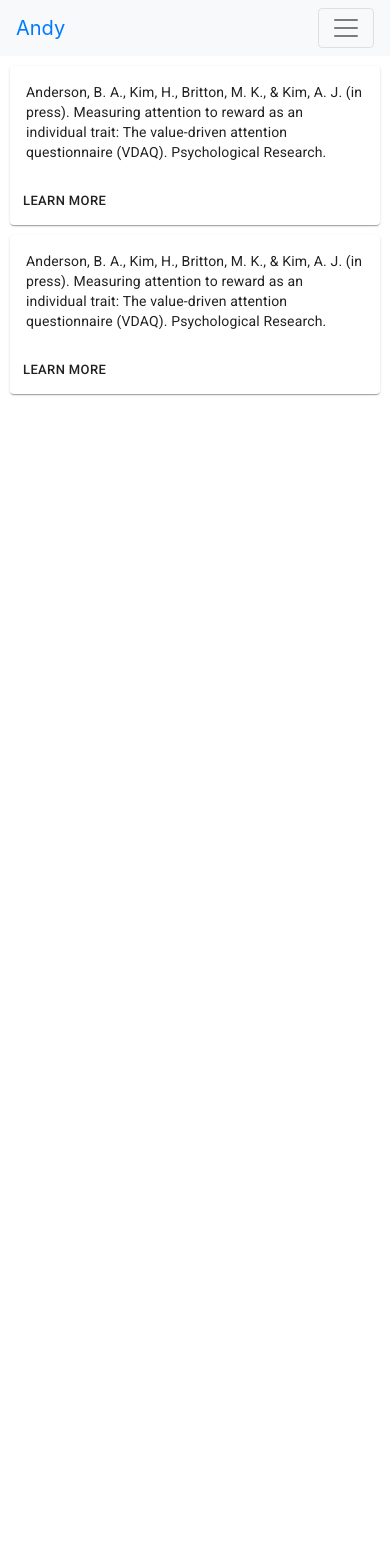
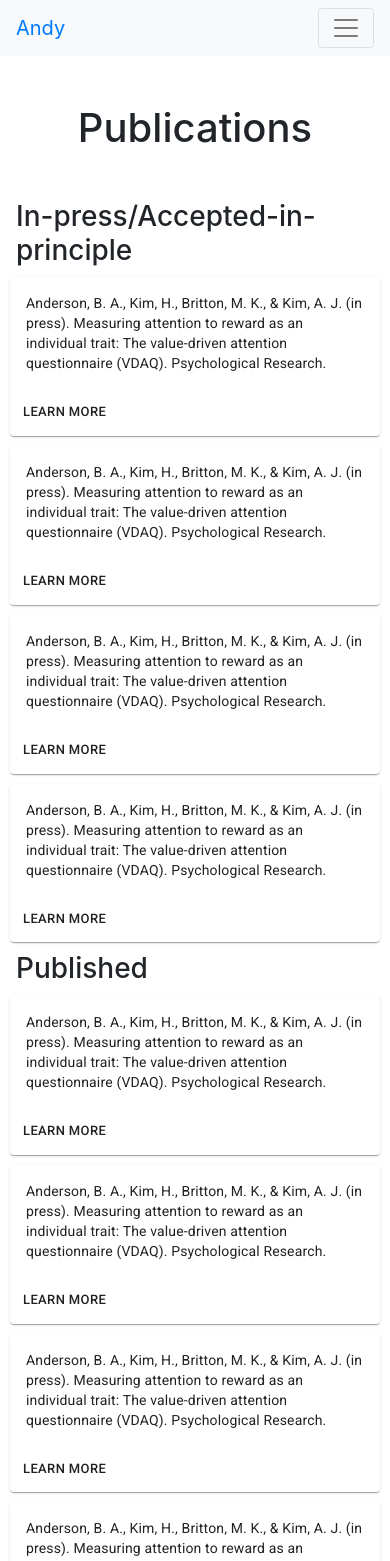
Before and after one commit to vjavmahs1/portfolio-andy, a React (Create React App) app: page /publications in a window 390 px wide. Shown: the top 1561 px of the page. Before the commit the page ends 844 px from the top, so only its background shows below. Built offline with nearby package versions, Linux system fonts and the light colour scheme.

Commit message:
simply implemented publications still need to add responsiveness

```diff
--- a/src/components/header/header.css
+++ b/src/components/header/header.css
@@ -1,3 +1,7 @@
+.header {
+    margin-bottom: 3rem;
+}
+
 .link {
     color: black;
     height: 100%;
--- a/src/components/publications/publication/publication.css
+++ b/src/components/publications/publication/publication.css
@@ -5,6 +5,4 @@
     grid-row-gap: 50px;
     /* Space between items */
 
-    grid-template-columns: repeat(1, minmax(180px, 1fr));
-
 }
--- a/src/components/publications/publications.css
+++ b/src/components/publications/publications.css
@@ -0,0 +1,7 @@
+.header {
+    text-align:center;
+}
+
+.sub-header {
+    margin-left: 1rem;
+}
--- a/src/components/publications/publications.js
+++ b/src/components/publications/publications.js
@@ -8,11 +8,21 @@ class Publications extends Component {
         return(
             <div>
                 <Header/>
+                <h1 className = "header">Publications</h1>
+
+                <h3 className='sub-header'>In-press/Accepted-in-principle</h3>
                 <div className ="root">
                     <Publication/>
+                    <Publication/>
+                    <Publication/>
+                    <Publication/>
                 </div>
-
+                <h3 className='sub-header'>Published</h3>
                 <div className ="root">
+                    <Publication/>
+                    <Publication/>
+                    <Publication/>
+                    <Publication/>
                     <Publication/>
                 </div>
 
```
